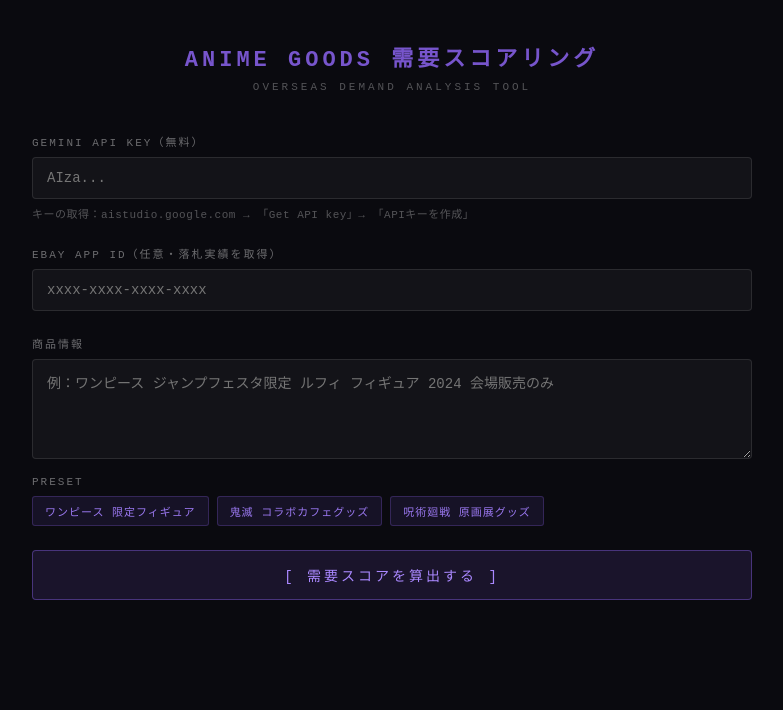
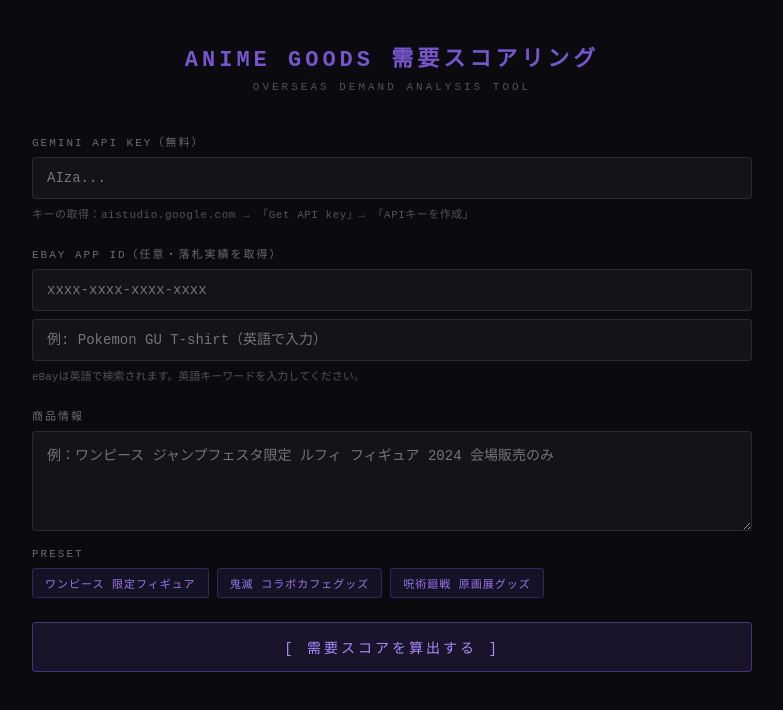
Before and after one commit to chachachacha5-crypto/-, a React (Vite) app in the folder anime-scorer/: page / in a window 1280 px wide. Shown: the top 710 px of the page, without its empty margins (248-1031 px from the left). Built offline with nearby package versions, Linux system fonts and the light colour scheme.

Commit message:
Add eBay English keyword field for accurate search results
https://claude.ai/code/session_01Re6TNbzTEbq71pBevyYDgy

```diff
--- a/anime-scorer/src/App.jsx
+++ b/anime-scorer/src/App.jsx
@@ -309,6 +309,7 @@ async function fetchEbaySold(keywords, appId) {
 export default function App() {
   const [apiKey, setApiKey] = useState("");
   const [ebayAppId, setEbayAppId] = useState("");
+  const [ebayKeyword, setEbayKeyword] = useState("");
   const [input, setInput] = useState("");
   const [loading, setLoading] = useState(false);
   const [result, setResult] = useState(null);
@@ -331,7 +332,7 @@ export default function App() {
     if (ebayAppId) {
       try {
         setEbayStatus("eBay落札データ取得中...");
-        const sold = await fetchEbaySold(input, ebayAppId);
+        const sold = await fetchEbaySold(ebayKeyword || input, ebayAppId);
         if (sold.length > 0) {
           ebayContext = "\n\n【eBay落札実績（直近）】\n" + sold.map(
             (s, i) => `${i + 1}. ${s.title} — ${s.currency} ${s.price}（${s.condition || "状態不明"}）`
@@ -438,8 +439,18 @@ export default function App() {
             placeholder="xxxx-xxxx-xxxx-xxxx"
             style={styles.input}
           />
+          <input
+            type="text"
+            value={ebayKeyword}
+            onChange={(e) => setEbayKeyword(e.target.value)}
+            placeholder="例: Pokemon GU T-shirt（英語で入力）"
+            style={{ ...styles.input, marginTop: "8px" }}
+          />
+          <div style={{ fontSize: "11px", color: "rgba(255,255,255,0.3)", marginTop: "6px" }}>
+            eBayは英語で検索されます。英語キーワードを入力してください。
+          </div>
           {ebayStatus && (
-            <div style={{ fontSize: "11px", color: "rgba(255,204,0,0.7)", marginTop: "6px", letterSpacing: "0.5px" }}>
+            <div style={{ fontSize: "11px", color: "rgba(255,204,0,0.7)", marginTop: "6px" }}>
               {ebayStatus}
             </div>
           )}
```
